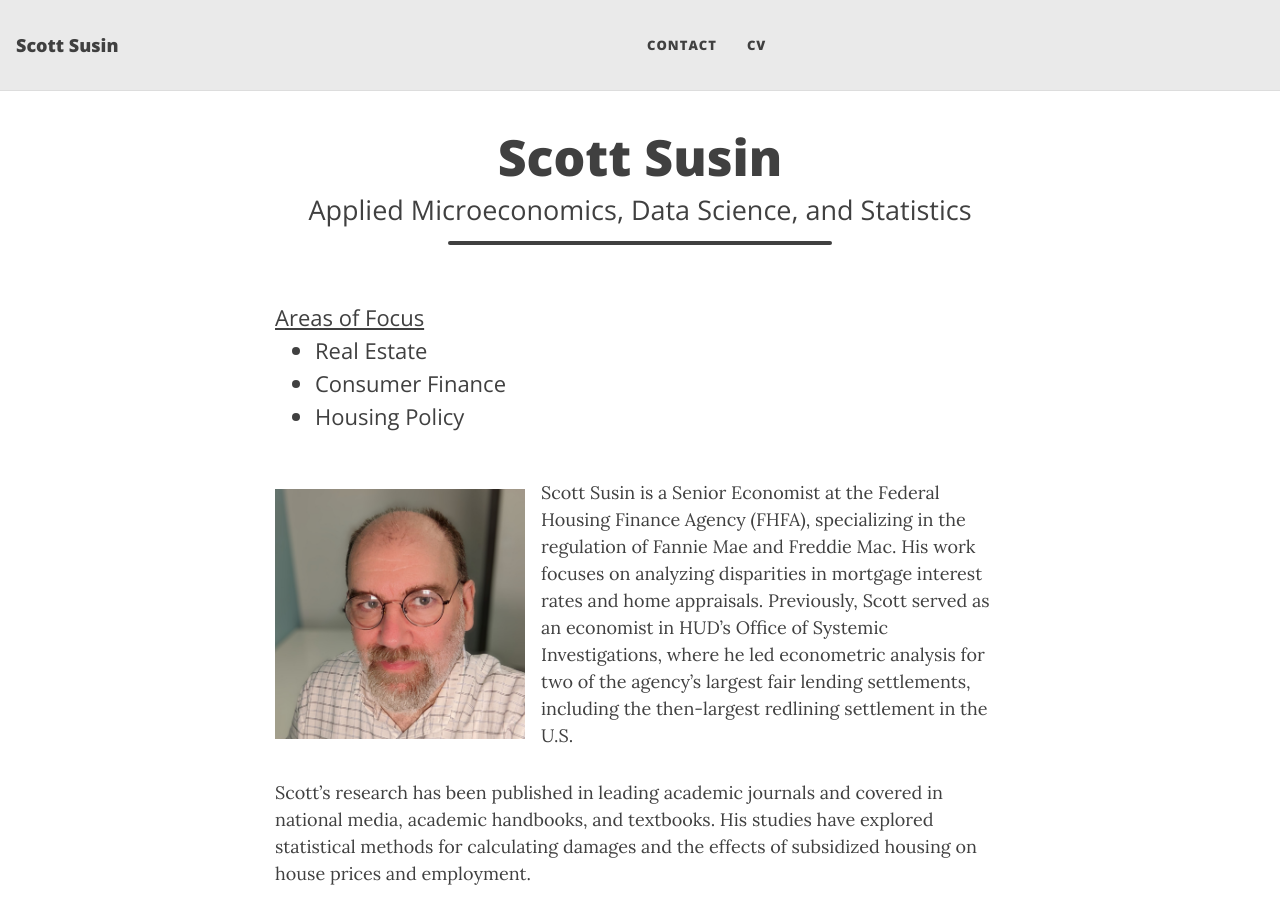
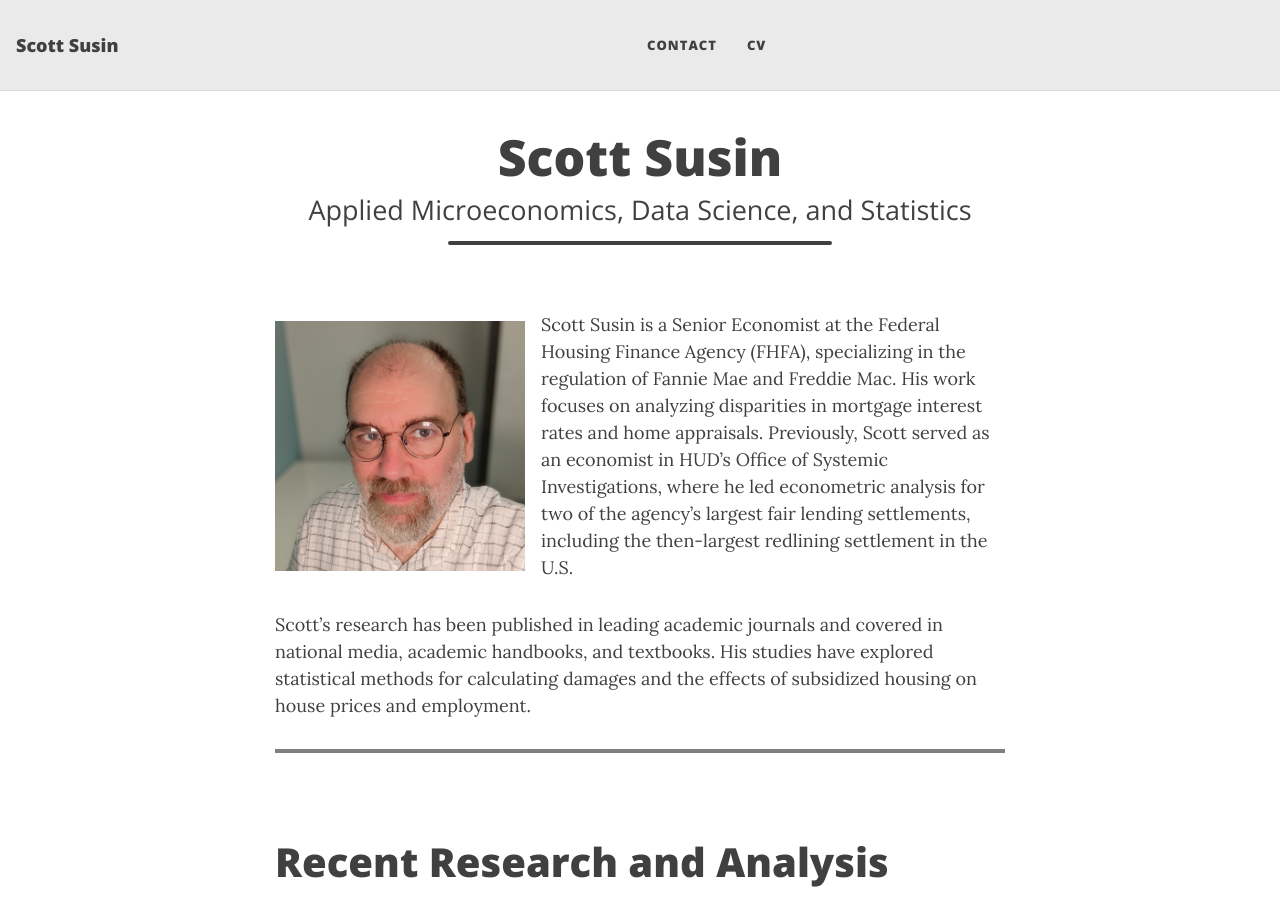
Before and after one commit to ssusin270/ScottSusinCom, a Jekyll site: the page built from index.md, in a window 1280 px wide and 900 px high. Built offline with Jekyll 4.4.1, drawn with Linux system fonts in a browser that asks for light colours.

Commit message:
Update index.md

```diff
--- a/index.md
+++ b/index.md
@@ -3,16 +3,17 @@
 round-avatar: false
 title:        Scott Susin
 subtitle: Applied Microeconomics, Data Science, and Statistics
+focus: Real Estate, Consumer Finance, Housing Policy
 ---
 
-<h3 class="page-subheading" style="font-weight:300; font-size: 1.375rem; line-height:1.5;">
+<!--h3 class="page-subheading" style="font-weight:300; font-size: 1.375rem; line-height:1.5;">
 <u>Areas of Focus</u>
 <ul>
           <li>Real Estate</li>
           <li>Consumer Finance</li>
           <li>Housing Policy</li>
 </ul>
-</h3>
+</h3-->
 
 <div class="profile-container">
   <div class="profile-picture">
```
